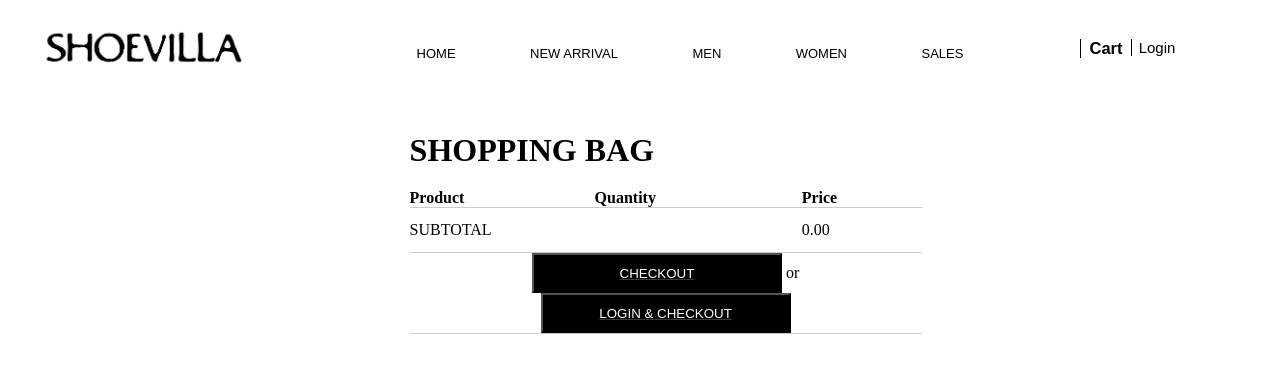
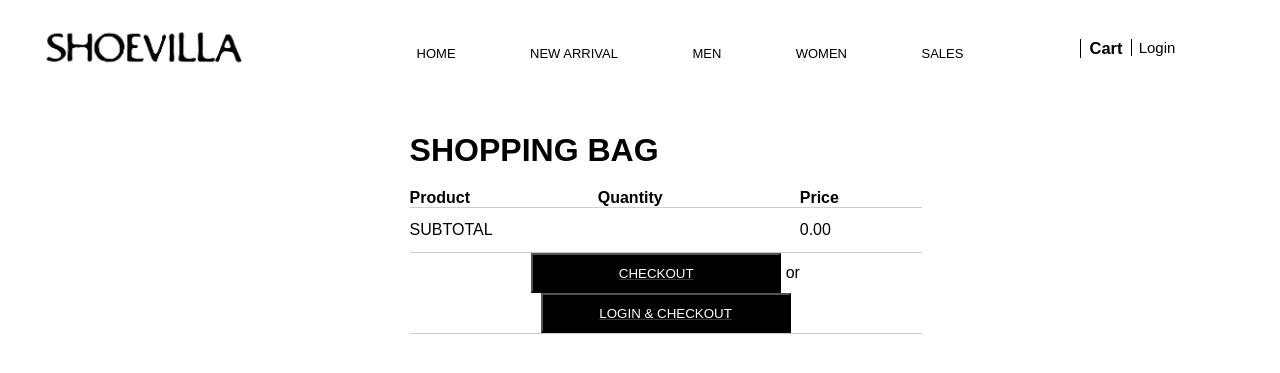
Before and after one commit to desmondkz/EE4717_ShoeVilla, a PHP site: page /cart.php in a window 1280 px wide. Shown: the part 24-397 px from the top of the page. Run offline with PHP 8.4, Linux system fonts and the light colour scheme.

Commit message:
Update css/cart_style.css

```diff
--- a/css/cart_style.css
+++ b/css/cart_style.css
@@ -31,6 +31,11 @@ tr {
 th {
     text-align: left;
 }
+
+.myCart{
+    font-family: Arial, Helvetica, sans-serif;
+}
+
 .h1-cart{
     margin-left: 32%;
     margin-top: 70px;
```
